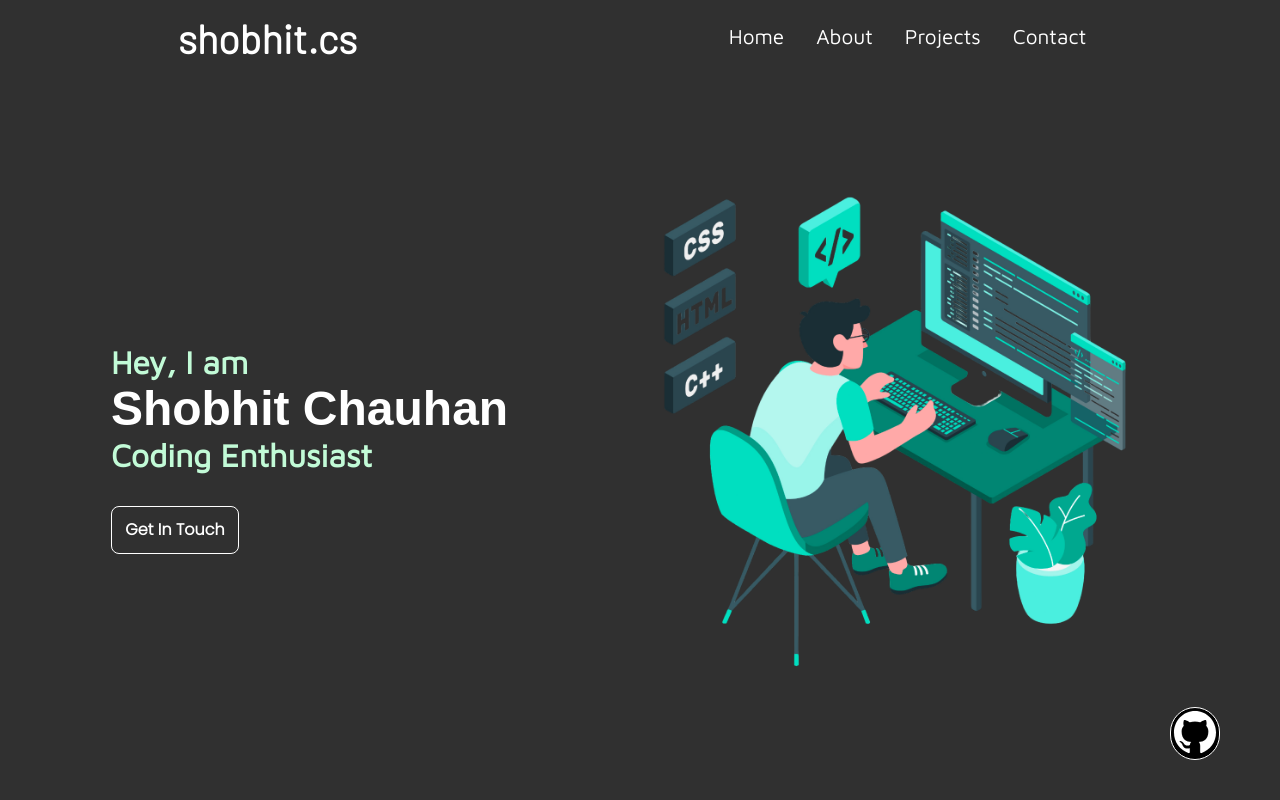
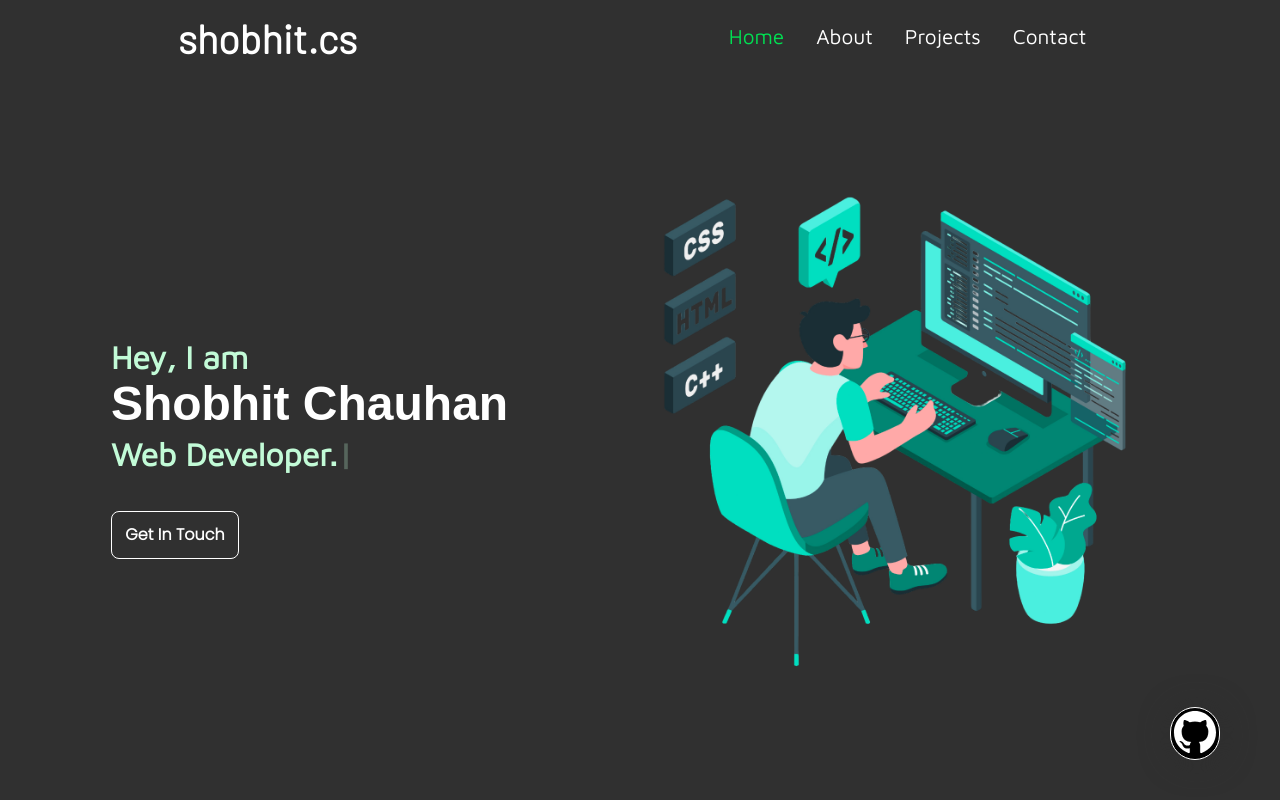
Before and after one commit to shobhitcs/Portfolio, a React (Create React App) app: page / in a window 1280 px wide. Shown: the top 800 px of the page. Built offline with nearby package versions, Linux system fonts and the light colour scheme; a web font is replaced by a local one.

Commit message:
typewriting effect added

```diff
--- a/package.json
+++ b/package.json
@@ -10,6 +10,8 @@
     "react-dom": "^18.2.0",
     "react-router-dom": "6.4",
     "react-scripts": "5.0.1",
+    "typed.js": "^2.0.12",
+    "typewriter-effect": "^2.19.0",
     "web-vitals": "^2.1.4"
   },
   "scripts": {
--- a/src/components/Home.js
+++ b/src/components/Home.js
@@ -1,5 +1,7 @@
 import devpic from '../images/dev.png'
 import job_img from '../images/job.png'
+import Typewriter from 'typewriter-effect'
+
 const Home = () => {
     return (
         <div className="home">
@@ -8,7 +10,13 @@ const Home = () => {
                 <div className="home-content">
                     <h3 style={{'animation-delay':'0.2s'}}>Hey, I am </h3>
                     <h1 style={{'animation-delay':'0.4s'}}>Shobhit Chauhan</h1>
-                    <h3 style={{'animation-delay':'0.6s'}}> <span>Coding Enthusiast</span></h3>
+                    <h3 style={{'animation-delay':'0.6s'}}>
+                        <span >
+                            <Typewriter
+                            options={{autoStart:true,loop:true,delay:40,
+                            strings:["Coding Enthusiast.", "Web Developer.", " CSE Student."], }}/>
+                        </span>
+                    </h3>
                     <div>
                         <button style={{'animation-delay':'0.8s'}}>Get In Touch</button>
                     </div>
--- a/src/styles/App.css
+++ b/src/styles/App.css
@@ -55,9 +55,11 @@
   transition: 0.3s;
 }
 .nav-items li a:hover{
-  color: #24e66b;
+  color: #00df52;
 }
-
+.nav-items li .active{
+  color: #00df52;
+}
 
 /* Keyframe Animations */
 
--- a/src/styles/emailfloat.css
+++ b/src/styles/emailfloat.css
@@ -9,7 +9,7 @@
     border-radius: 1.7rem;
     border: 1px solid white;
     /* transition: 2s; */
-    /* box-shadow: 2px 2px 10px 5px #235535; */
+    box-shadow: 2px 2px 30px 1px #2e2e2e;
     opacity: 0;
     animation: slideTop 1.5s ease-in forwards;
 }
--- a/src/styles/home.css
+++ b/src/styles/home.css
@@ -58,7 +58,7 @@
   width: 100%;
   pointer-events: none;
   opacity: 0;
-  animation: scaleZoomUp 1.5s ease forwards;
+  animation: scaleUp 1.5s ease forwards;
 }
 
 .home-data{
```
Also changed, not shown: 1 other file (tests, documents, lock files or other folders).
